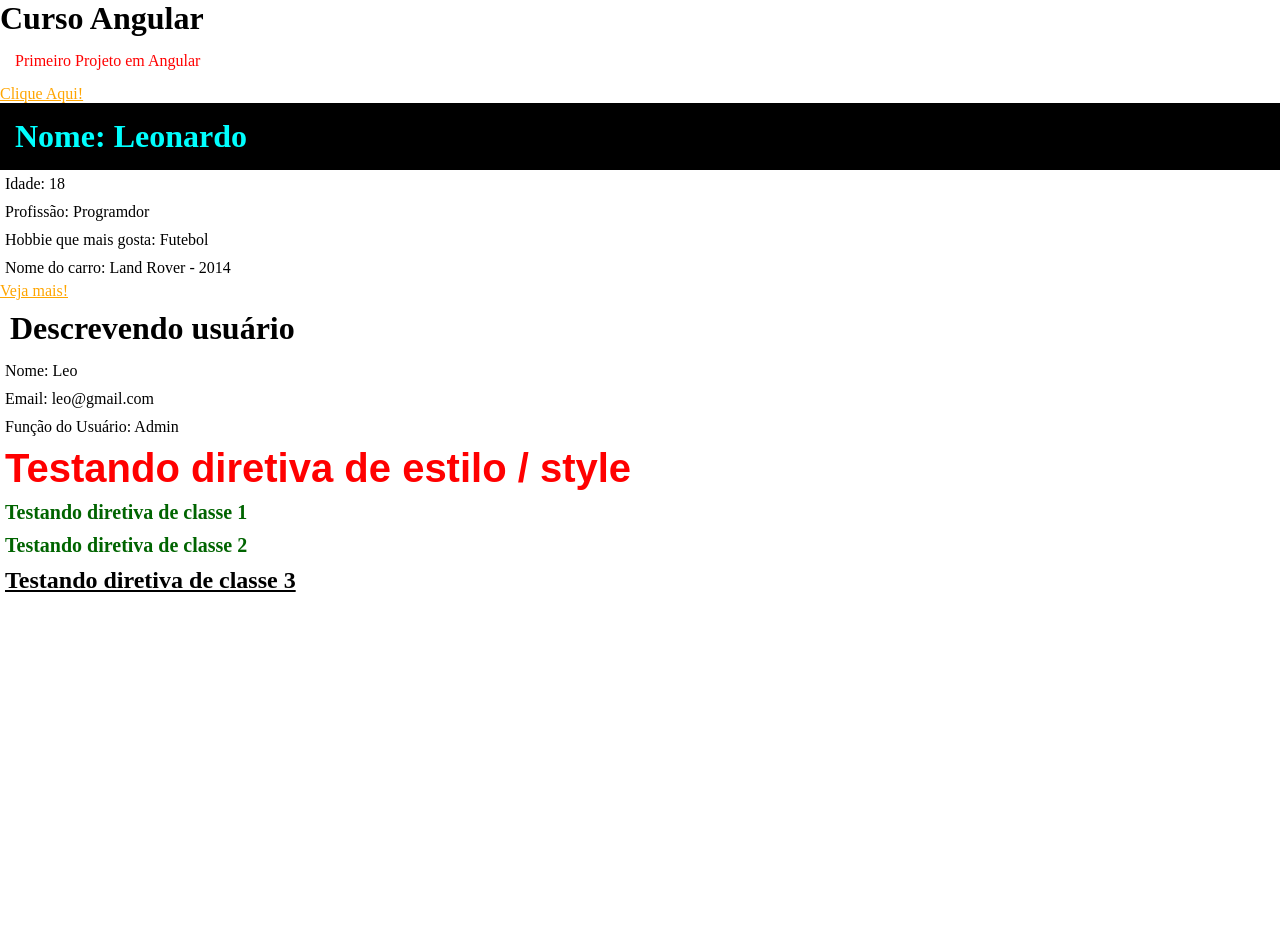
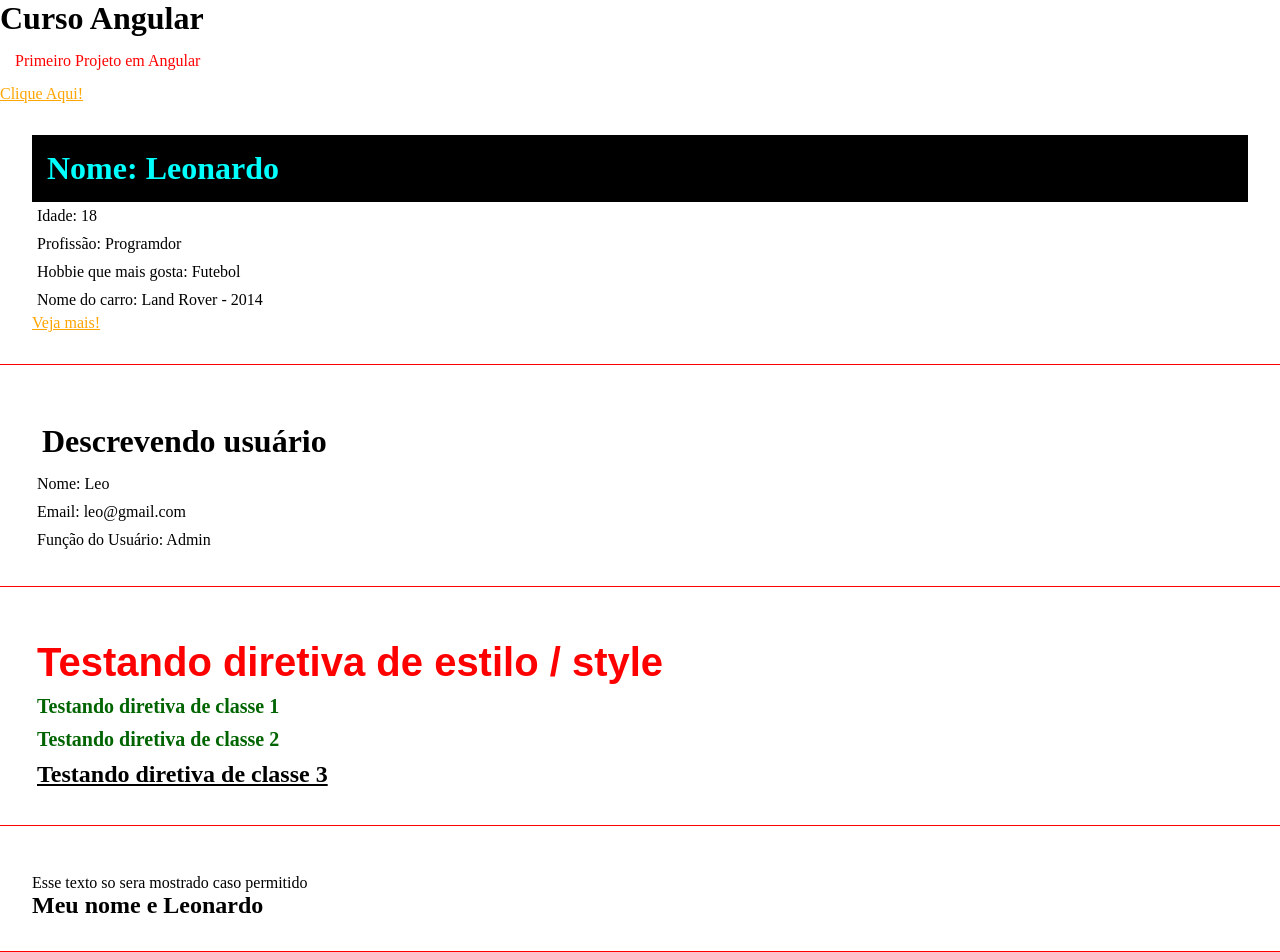
Before and after one commit to leooli0/curso-angular13v, an Angular app: page / in a window 1280 px wide. Shown: the top 952 px of the page. Before the commit the page ends 800 px from the top, so only its background shows below. Built offline with nearby package versions, Linux system fonts and the light colour scheme.

Commit message:
if/else angular

```diff
--- a/src/app/app.component.html
+++ b/src/app/app.component.html
@@ -4,5 +4,6 @@
     <a href="#">Clique Aqui!</a>
   </div>
   <app-first-component></app-first-component>
-<app-parent-data [name] = "userName" [userData] = "userData"></app-parent-data>
+  <app-parent-data [name]="userName" [userData]="userData"></app-parent-data>
   <app-directives></app-directives>
+  <app-if-render></app-if-render>
--- a/src/app/app.module.ts
+++ b/src/app/app.module.ts
@@ -6,13 +6,15 @@ import { AppComponent } from './app.component';
 import { FirstComponentComponent } from './components/first-component/first-component.component';
 import { ParentDataComponent } from './components/parent-data/parent-data.component';
 import { DirectivesComponent } from './components/directives/directives.component';
+import { IfRenderComponent } from './components/if-render/if-render.component';
 
 @NgModule({
   declarations: [
     AppComponent,
     FirstComponentComponent,
     ParentDataComponent,
-    DirectivesComponent
+    DirectivesComponent,
+    IfRenderComponent
   ],
   imports: [
     BrowserModule,
--- a/src/app/components/directives/directives.component.html
+++ b/src/app/components/directives/directives.component.html
@@ -1,6 +1,8 @@
+<div class="class">
   <h2 [ngStyle]="{'font-size': size + 'px', 'font-family': font, color: color}">
     Testando diretiva de estilo / style
   </h2>
   <h2 [ngClass]="classes">Testando diretiva de classe 1</h2>
   <h2 [ngClass]="classes">Testando diretiva de classe 2</h2>
   <h2 [ngClass]="underline">Testando diretiva de classe 3</h2>
+</div>
--- a/src/app/components/first-component/first-component.component.html
+++ b/src/app/components/first-component/first-component.component.html
@@ -1,3 +1,4 @@
+<div class="class">
   <h1 class="title">Nome: {{ name }}</h1>
   <p>Idade: {{ age }}</p>
   <p>Profissão: {{ job }}</p>
@@ -6,3 +7,4 @@
   <div>
     <a href="#">Veja mais!</a>
   </div>
+</div>
--- /dev/null
+++ b/src/app/components/if-render/if-render.component.html
@@ -0,0 +1,9 @@
+<div class="class">
+ <div *ngIf="canShow">Esse texto so sera mostrado caso permitido</div>
+ <h2 *ngIf="name === 'Leonardo'; else nameNotFound">Meu nome e Leonardo</h2>
+ <ng-template #nameNotFound>
+    <div>
+      <h2>Nome não encontrado</h2>
+    </div>
+ </ng-template>
+</div>
--- /dev/null
+++ b/src/app/components/if-render/if-render.component.ts
@@ -0,0 +1,17 @@
+import { Component, OnInit } from '@angular/core';
+
+@Component({
+  selector: 'app-if-render',
+  templateUrl: './if-render.component.html',
+  styleUrls: ['./if-render.component.scss']
+})
+export class IfRenderComponent implements OnInit {
+  canShow: boolean = true;
+  name = 'Leonardo'
+
+  constructor() { }
+
+  ngOnInit(): void {
+  }
+
+}
--- a/src/app/components/parent-data/parent-data.component.html
+++ b/src/app/components/parent-data/parent-data.component.html
@@ -1,4 +1,6 @@
-<h1>Descrevendo usuário</h1>
-<p>Nome: {{ name }}</p>
-<p>Email: {{ userData.email }}</p>
-<p>Função do Usuário: {{ userData.role }}</p>
+<div class="class">
+  <h1>Descrevendo usuário</h1>
+  <p>Nome: {{ name }}</p>
+  <p>Email: {{ userData.email }}</p>
+  <p>Função do Usuário: {{ userData.role }}</p>
+</div>
--- a/src/styles.scss
+++ b/src/styles.scss
@@ -8,3 +8,13 @@
 a {
   color: orange;
 }
+
+body {
+  padding-bottom: 500px;
+}
+
+.class {
+  border-bottom: 1px solid red;
+  padding: 2em;
+  margin-bottom: 1em;
+}
```
Also changed, not shown: src/app/components/if-render/if-render.component.scss (added), 1 other file (tests, documents, lock files or other folders). Lines whose indentation alone changed are shown as unchanged.
